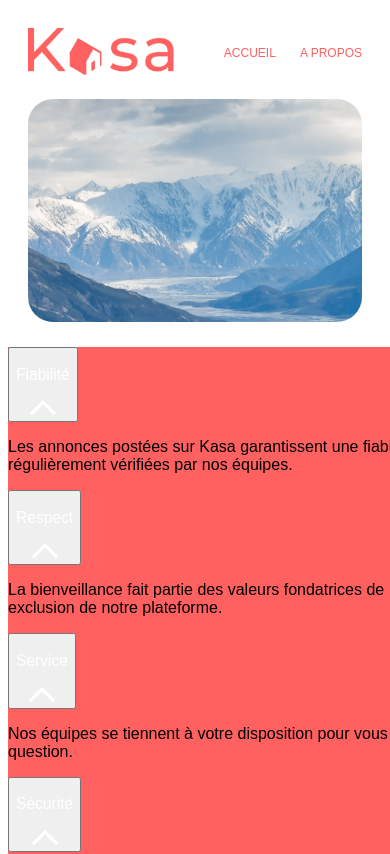
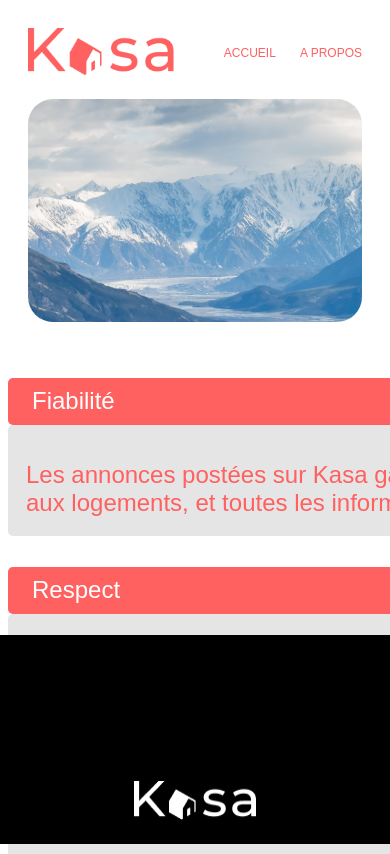
Before and after one commit to Geo-M-Geo/Kasa, a React (Create React App) app: page /a-propos in a window 390 px wide. Shown: the top 854 px of the page. Built offline with nearby package versions, Linux system fonts and the light colour scheme.

Commit message:
Creation du composant colapse terminé et debut du responsive de la page a propos

```diff
--- a/src/components/Banners/AProposBanner.jsx
+++ b/src/components/Banners/AProposBanner.jsx
@@ -6,7 +6,7 @@ import AProposMobile from '../../assets/A_propos_mobile.png'
 const BannerContainer = styled.div`
 display:flex;
 justify-content: center;
-padding: 43px 100px 60px 100px;
+padding: 43px 100px 0 100px;
 height: 223px;
 
 @media only screen and (max-width: 1024px) {
--- a/src/components/Banners/HomeBanner.jsx
+++ b/src/components/Banners/HomeBanner.jsx
@@ -5,7 +5,7 @@ import colors from '../../utils/styles/colors'
 const BannerContainer = styled.div`
     display:flex;
     justify-content: center;
-    padding: 43px 100px 60px 100px;
+    padding: 43px 100px 43px 100px;
     max-height: 223px;
     align-items: center;
     @media only screen and (max-width: 1024px) {
--- a/src/components/Collapse/index.jsx
+++ b/src/components/Collapse/index.jsx
@@ -7,10 +7,9 @@ import colors from '../../utils/styles/colors'
 const CollapseContainer = styled.div`
     display: flex;
     flex-direction: row;
-    // align-items: center;
     margin: auto;
-    background-color: ${colors.tertiary};
     width:1023px;
+    margin-top: 31px;
 `
 
 const CollapseButton = styled.button`
@@ -18,26 +17,39 @@ const CollapseButton = styled.button`
     display: flex;
     flex-direction: row;
     justify-content: space-between;
+    align-items: center;
+    border: 0;
     width: 100%;
-    padding: auto 18px auto 18px;
+    // padding: auto 18px auto 18px;
+    border-radius: 5px;
+    height: 47px;
 `
 
 const TitleCollapse = styled.h3`
     color: ${colors.primary};
     font-weight: normal;
+    font-size: 24px;
+    padding-left: 18px;
 `
 
 const DescriptionOfCollapse = styled.p`
     max-width: 1023px;
+    background-color: ${colors.secondary};
+    margin: 0;
+    color: ${colors.tertiary};
+    font-size: 24px;
+    border-radius: 5px;
+    padding: 36px 27px 19px 18px;
 `
 
 const Vector = styled.img`
     color: ${colors.quaternary}
-    align-items: center;
+    justify-content: center;
+    padding-right: 18px;
 `
 
-const CollapseTextContainer = styled.div`
-
+const CollapseOpenContainer = styled.div`
+    flex-direction: column;
 `
 
 function Collapse({title, description}) {
@@ -53,16 +65,15 @@ function Collapse({title, description}) {
         </CollapseContainer>
     ) : (
         <CollapseContainer>
-
-        <CollapseTextContainer>
-        <button onClick={() => setIsOpen(true)}>
-        <TitleCollapse>{title}</TitleCollapse>
-        <Vector src={vectorUp} />
-        </button>
-        <DescriptionOfCollapse>
-        {description}
-        </DescriptionOfCollapse>
-        </CollapseTextContainer>
+            <CollapseOpenContainer>
+                <CollapseButton onClick={() => setIsOpen(true)}>
+                    <TitleCollapse>{title}</TitleCollapse>
+                    <Vector src={vectorUp} />
+                </CollapseButton>
+                <DescriptionOfCollapse>
+                    {description}
+                </DescriptionOfCollapse>
+            </CollapseOpenContainer>
         </CollapseContainer>
     )
 }
--- a/src/components/Footer/index.jsx
+++ b/src/components/Footer/index.jsx
@@ -6,11 +6,10 @@ const FooterStyle = styled.div `
     width: 100%;
     left:0;
     background: #000000;
-    // position: absolute;
+    position: absolute;
     bottom: 0;
     display: flex;
     justify-content: center;
-    // align-items: center
 `
 const FooterContents = styled.div `
     display: flex;
--- a/src/index.jsx
+++ b/src/index.jsx
@@ -1,7 +1,6 @@
 import React from 'react';
 import ReactDOM from 'react-dom/client';
 import { BrowserRouter as Router, Routes, Route } from 'react-router-dom'
-// import './index.css';
 import Home from './pages/Home'
 import APropos from './pages/A-Propos';
 import Logement from './pages/Logement';
```
